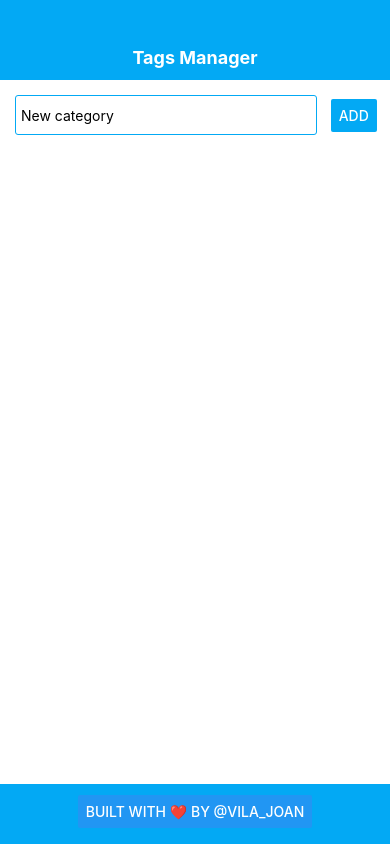
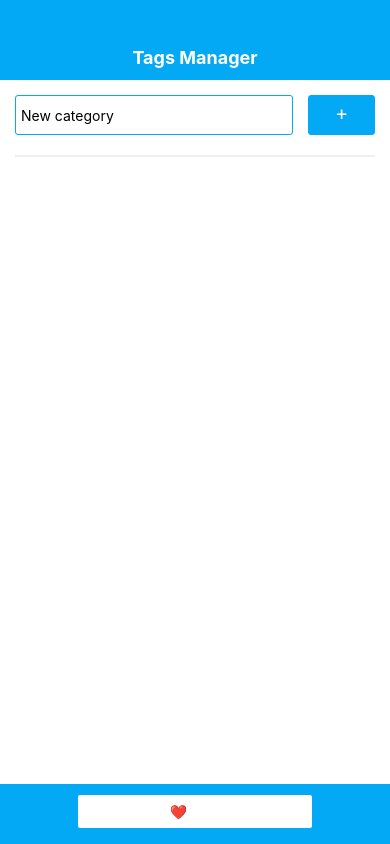
Before and after one commit to joanvila/tags-manager, a React Native app: screen / in a window 390 px wide. Built offline with nearby package versions, Linux system fonts and the light colour scheme.

Commit message:
Better styles

```diff
--- a/components/Category.js
+++ b/components/Category.js
@@ -4,6 +4,7 @@ import {
   StyleSheet,
   Text,
   View,
+  TouchableOpacity,
 } from 'react-native';
 
 export default class Category extends React.Component {
@@ -14,7 +15,11 @@ export default class Category extends React.Component {
   render() {
     return (
       <View style={styles.categoryContainer}>
-        <Text style={styles.name}>{this.props.name}</Text>
+        <TouchableOpacity
+          onPress={this.props.openCategoryDetails}
+          style={styles.categoryButton}>
+          <Text style={styles.categoryName}>{this.props.name}</Text>
+        </TouchableOpacity>
       </View>
     );
   }
@@ -23,14 +28,20 @@ export default class Category extends React.Component {
 const styles = StyleSheet.create({
   categoryContainer: {
     flex: 0.5,
-    maxWidth: '50%',
-    paddingTop: 20,
-    paddingBottom: 20,
-    margin: 10,
-    borderRadius: 10,
+    marginTop: 5,
+    marginBottom: 10,
+    marginLeft: 10,
+    marginRight: 10,
+  },
+  categoryButton: {
     backgroundColor: '#03A9F4',
+    borderColor: '#03A9F4',
+    borderWidth: 1,
+    borderRadius: 3,
   },
-  name: {
+  categoryName: {
+    paddingTop: 15,
+    paddingBottom: 15,
     textAlign: 'center',
     color: 'white',
     fontSize: 18,
--- a/components/Footer.js
+++ b/components/Footer.js
@@ -28,6 +28,7 @@ export default class Header extends React.Component {
         <Button
           title={buttonTitle}
           style={styles.title}
+          color='white'
           onPress={this.visitInstagram} />
       </View>
     );
--- a/components/NewCategory.js
+++ b/components/NewCategory.js
@@ -1,8 +1,9 @@
 import React from 'react';
 import {
-  Button,
   StyleSheet,
+  Text,
   TextInput,
+  TouchableOpacity,
   View,
 } from 'react-native';
 
@@ -10,6 +11,14 @@ export default class NewCategory extends React.Component {
   constructor() {
     super();
     this.state = { newCategory: '' };
+    this.addCategoryHandler = this.addCategoryHandler.bind(this);
+  }
+
+  addCategoryHandler() {
+    if (this.state.newCategory !== '') {
+      this.props.addCategory(this.state.newCategory);
+      this.setState({ newCategory: '' });
+    }
   }
 
   render() {
@@ -23,11 +32,11 @@ export default class NewCategory extends React.Component {
           value={this.state.newCategory}
         />
         <View style={styles.categoryButtonContainer}>
-          <Button
+          <TouchableOpacity
             style={styles.categoryButton}
-            color='#03A9F4'
-            title="Add"
-            onPress={() => this.props.addCategory(this.state.newCategory)} />
+            onPress={this.addCategoryHandler}>
+            <Text style={styles.categoryButtonText}>+</Text>
+          </TouchableOpacity>
         </View>
       </View>
     );
@@ -38,11 +47,11 @@ const styles = StyleSheet.create({
   newCategoryContainer: {
     flexDirection: 'row',
     alignItems: 'center',
+    marginBottom: 5,
   },
   categoryInput: {
     flex: 0.8,
     marginTop: 15,
-    marginBottom: 15,
     marginLeft: 15,
     height: 40,
     padding: 5,
@@ -52,11 +61,23 @@ const styles = StyleSheet.create({
   },
   categoryButtonContainer: {
     flex: 0.2,
-    justifyContent: 'center',
-    alignItems: 'center',
+    marginTop: 15,
+    marginLeft: 15,
+    marginRight: 15,
   },
   categoryButton: {
-    padding: 5,
+    flexDirection: 'row',
     height: 40,
-  }
+    backgroundColor: '#03A9F4',
+    borderColor: '#03A9F4',
+    borderWidth: 1,
+    borderRadius: 3,
+  },
+  categoryButtonText: {
+    flex: 1,
+    paddingTop: 5,
+    fontSize: 20,
+    textAlign: 'center',
+    color: 'white',
+  },
 });
--- a/components/TagManager.js
+++ b/components/TagManager.js
@@ -23,11 +23,13 @@ export default class TagManager extends React.Component {
         <Header/>
         <ScrollView style={styles.scrollview}>
           <NewCategoryContainer />
+          <View style={styles.separator}></View>
           <FlatList
             style={styles.categoryList}
-            numColumns={2}
+            numColumns={1}
             data={this.props.categories.categories}
-            renderItem={({item}) => <Category name={item.name} />}
+            renderItem={({item}) =>
+              <Category name={item.name} openCategoryDetails={() => {}}/>}
           />
         </ScrollView>
         <Footer/>
@@ -46,6 +48,11 @@ const styles = StyleSheet.create({
     flexDirection: 'column',
     backgroundColor: '#fff',
   },
+  separator: {
+    borderWidth: 0.5,
+    borderColor:'#eff0f1',
+    margin: 15,
+  },
   categoryList: {
     paddingLeft: 5,
     paddingRight: 5,
```
